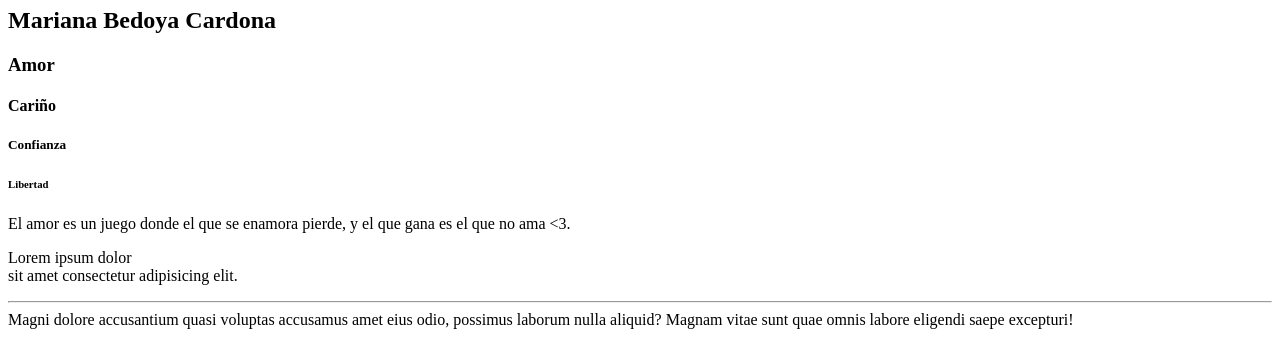
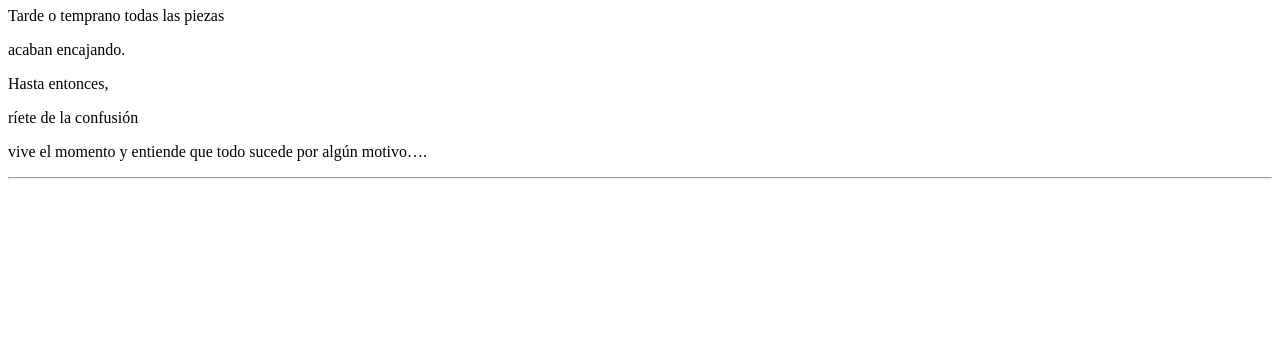
Before and after one commit to marianabc2006/html-marianabc, a website: page tarea1.html in a window 1280 px wide. Shown: the part 73-418 px from the top of the page. Drawn offline with Linux system fonts and the light colour scheme.

Commit message:
Taller de arukay Realización del trabajo

```diff
--- a/style.css
+++ b/style.css
@@ -1,4 +1,4 @@
-#prueba {
-  text-shadow: 16px 16px brown;
+#título {
+  text-shadow: 01px 01px brown;
   text-transform: uppercase;
 }
--- a/tarea1.html
+++ b/tarea1.html
@@ -2,50 +2,30 @@
 <html lang="en">
   <head>
     <meta charset="UTF-8" />
-    <link rel="stylesheet" href="style.css">
+    <link rel="stylesheet" href="style.css" />
     <meta name="viewport" content="width=device-width, initial-scale=1.0" />
     <meta http-equiv="X-UA-Compatible" content="ie=edge" />
     <title>Static Template</title>
   </head>
   <body>
-    <h1 id="h1">
-      Bethlemitas
-    </h1>
-    <h2 id="t1">
-      Mariana Bedoya Cardona
-    </h2>
-    <h3>
-      Amor
-    </h3>
-    <h4>
-      Cariño
-    </h4>
-    <h5>
-      Confianza
-    </h5>
-    <h6>
-      Libertad
-    </h6>
-    <p>
-      El amor es un juego donde el que se enamora pierde, y el que gana es el
-      que no ama <3.
+    <h1 id="Título">Frase emotiva</h1>
+    <p id="Frase1">
+      Tarde o temprano todas las piezas
+    </p>
+    <p id="Frase2">
+      acaban encajando.
+    </p>
+    <p id="Frase3">
+      Hasta entonces,
     </p>
 
-    <p>
-      Lorem ipsum dolor <br />
-
-      sit amet consectetur adipisicing elit. <br /> <hr>
-      Magni dolore accusantium quasi
-      voluptas accusamus amet eius odio, possimus laborum nulla aliquid? Magnam
-      vitae sunt quae omnis labore eligendi saepe excepturi! </p>
-  <h1 id="h2">Frase emotiva </h1>
-  <h2 id="t2"> Tarde o temprano todas las piezas</h2>
-<h3>acaban encajando.</h3>
-<h4>Hasta entonces,</h4>
-<h5>ríete de la confusión,</h5>
-<h6> vive el momento </h6>
-<h7> y entiende que todo </h7>
-<p> sucede por algún motivo.... </p>
-      <hr />
+    <p></p>
+    <p id="Frase4">
+      ríete de la confusión
+    </p>
+    <p id="Frase5">
+      vive el momento y entiende que todo sucede por algún motivo….
+    </p>
+    <hr />
   </body>
 </html>
```
